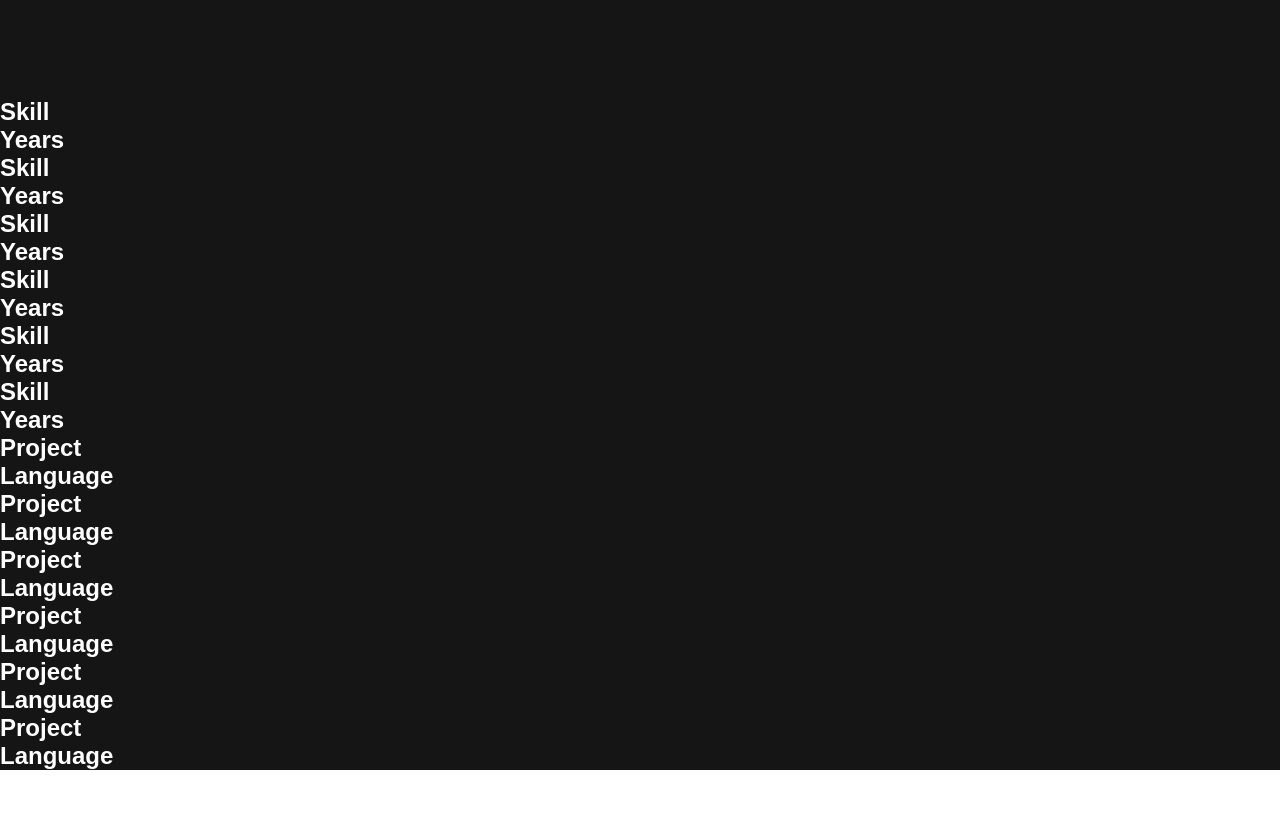
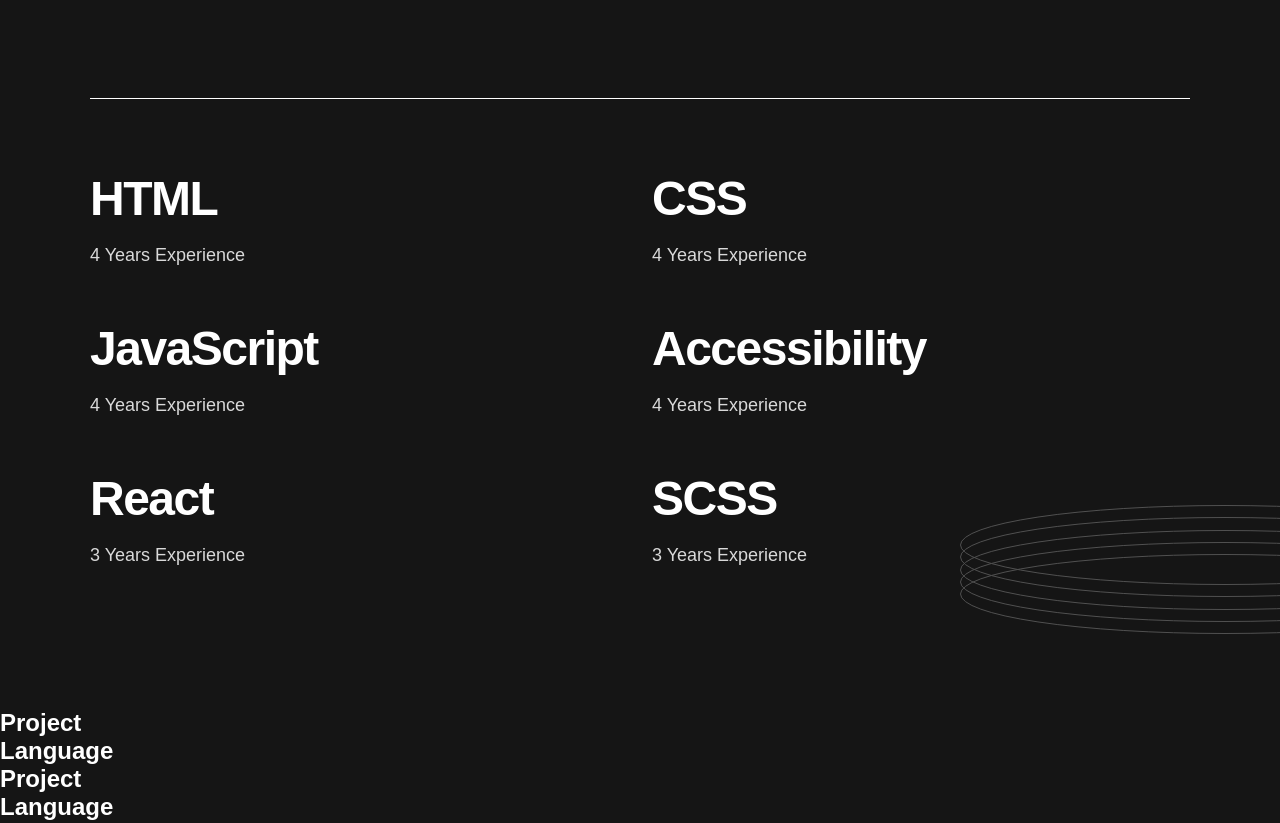
Before and after one commit to hiticas/Single-page-developer-portfolio-Vite, a React (Vite) app: page / in a window 1280 px wide. Shown: the part 770-1593 px from the top of the page. Before the commit the page ends 1540 px from the top, so only its background shows below. Built offline with nearby package versions, Linux system fonts and the light colour scheme.

Commit message:
finish skills section

```diff
--- a/src/App.scss
+++ b/src/App.scss
@@ -1,4 +1,5 @@
 .app {
   background: var(--color-black);
   color: var(--color-white);
+  overflow: hidden;
 }
--- a/src/Sections/Hero/Hero.scss
+++ b/src/Sections/Hero/Hero.scss
@@ -126,7 +126,6 @@
     overflow: visible;
 
     .developer-image-wrapper {
-
       .profile-image-tablet {
         display: none;
       }
@@ -183,5 +182,9 @@
         bottom: -115px;
       }
     }
+
+    .hero-content {
+      margin-left: 0;
+    }
   }
 }
--- a/src/Sections/Skills/Skills.jsx
+++ b/src/Sections/Skills/Skills.jsx
@@ -1,15 +1,23 @@
 import Skill from '../../components/Skill/Skill'
 import './Skills.scss'
+import rings from '../../assets/images/pattern-rings.svg'
 
 function Skills() {
   return (
     <div className="skills">
-      <Skill />
-      <Skill />
-      <Skill />
-      <Skill />
-      <Skill />
-      <Skill />
+      <div className="row">
+        <Skill skill="HTML" years="4 Years Experience" />
+        <Skill skill="CSS" years="4 Years Experience" />
+      </div>
+      <div className="row">
+        <Skill skill="JavaScript" years="4 Years Experience" />
+        <Skill skill="Accessibility" years="4 Years Experience" />
+      </div>
+      <div className="row">
+        <Skill skill="React" years="3 Years Experience" />
+        <Skill skill="SCSS" years="3 Years Experience" />
+      </div>
+      <img className="rings" src={rings} alt="rings" />
     </div>
   )
 }
--- a/src/Sections/Skills/Skills.scss
+++ b/src/Sections/Skills/Skills.scss
@@ -0,0 +1,56 @@
+.skills {
+  display: flex;
+  flex-direction: column;
+  gap: 24px;
+  border-top: 1px solid white;
+  border-bottom: 1px solid white;
+  margin: 0 16px 80px;
+  padding: 40px 0;
+  position: relative;
+
+  .row {
+    display: flex;
+    flex-direction: column;
+    gap: 24px;
+  }
+
+  .rings {
+    position: absolute;
+    bottom: -65px;
+    right: -300px;
+  }
+}
+
+
+@media (min-width: 768px) {
+  .skills {
+    margin: 0 32px 100px;
+    gap: 52px;
+    border-bottom: none;
+    padding: 52px 0 0;
+    .row {
+      flex-direction: row;
+
+      .skill {
+        flex: 1;
+        text-align: left;
+        display: flex;
+        flex-direction: column;
+        gap: 14px;
+      }
+    }
+  }
+}
+
+@media (min-width: 1024px) {
+  .skills {
+    padding: 72px 0 0;
+  }
+}
+
+@media (min-width: 1200px) {
+  .skills {
+    margin: 0 auto 140px;
+    max-width: 1100px;
+  }
+}
--- a/src/components/Skill/Skill.jsx
+++ b/src/components/Skill/Skill.jsx
@@ -1,10 +1,11 @@
+import Typography from '../../ui-components/Typography/Typography'
 import './Skill.scss'
 
-function Skill() {
+function Skill({ skill, years }) {
   return (
     <div className="skill">
-      <h2>Skill</h2>
-      <h2>Years</h2>
+      <Typography as="h2" type="heading-l">{skill}</Typography>
+      <Typography type="body">{years}</Typography>
     </div>
   )
 }
--- a/src/components/Skill/Skill.scss
+++ b/src/components/Skill/Skill.scss
@@ -0,0 +1,3 @@
+.skill {
+  text-align: center;
+}
```
